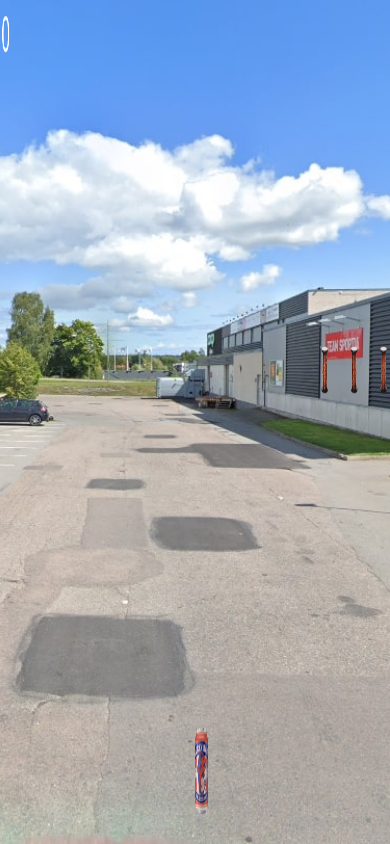
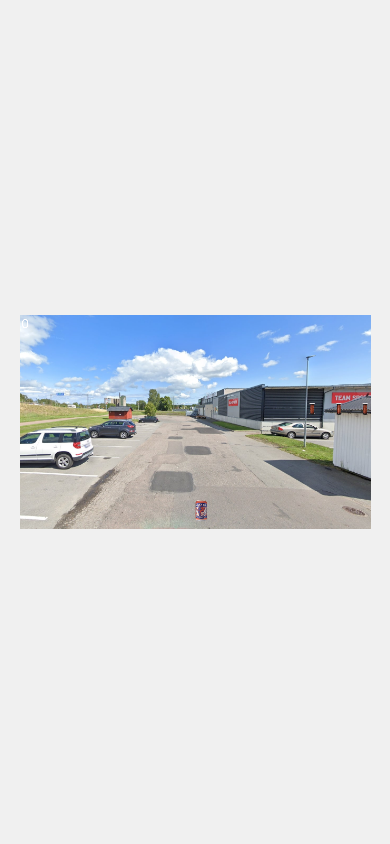
Before and after one commit to MadeByBozo/copperwire, a plain HTML site: page index.html in a window 390 px wide. Drawn offline with Linux system fonts and the light colour scheme.

Commit message:
omstrukturering

```diff
--- a/style.css
+++ b/style.css
@@ -3,6 +3,7 @@ html, body {
     margin: 0;
     padding: 0;
     height: 100%;
+    width: 100%;
     overflow: hidden; /* Förhindrar scrollning */
 }
 
@@ -13,13 +14,49 @@ body {
     display: flex;
     justify-content: center;
     align-items: center;
+    background-color: #f0f0f0; /* Bakgrundsfärg som fallback om bilden inte laddas */
 }
 
 /* Gör canvasen flexibel */
 #board {
-    background-image: url('../images/vannplan2.jpg');
+    background-image: url('./images/vannplan2.jpg');
     background-size: cover; /* Se till att bakgrunden täcker canvasen */
     background-position: center;
-    width: 100vw; /* Täcker hela bredden */
-    height: 100vh; /* Täcker hela höjden */
+    width: 100%;
+    height: auto; /* Gör så att höjden anpassas efter bredden */
+    max-width: 100vw; /* Begränsa bredden till skärmens bredd */
+    max-height: 100vh; /* Begränsa höjden till skärmens höjd */
 }
+
+/* Media Queries för olika skärmstorlekar */
+@media (max-width: 768px) {
+    /* För mobiler */
+    #board {
+        width: 90%; /* Minska storleken något på mobiler */
+        height: auto; /* Behåll proportionerna */
+    }
+
+    body {
+        font-size: 14px; /* Minska textstorleken för mobil */
+    }
+}
+
+@media (min-width: 769px) and (max-width: 1024px) {
+    /* För surfplattor */
+    #board {
+        width: 80%; /* Anpassa storleken för mellanstora skärmar */
+        height: auto;
+    }
+
+    body {
+        font-size: 16px;
+    }
+}
+
+/* För större skärmar */
+@media (min-width: 1025px) {
+    #board {
+        width: 70%; /* Minska storleken något på stora skärmar så det inte blir för stort */
+        height: auto;
+    }
+}
```
